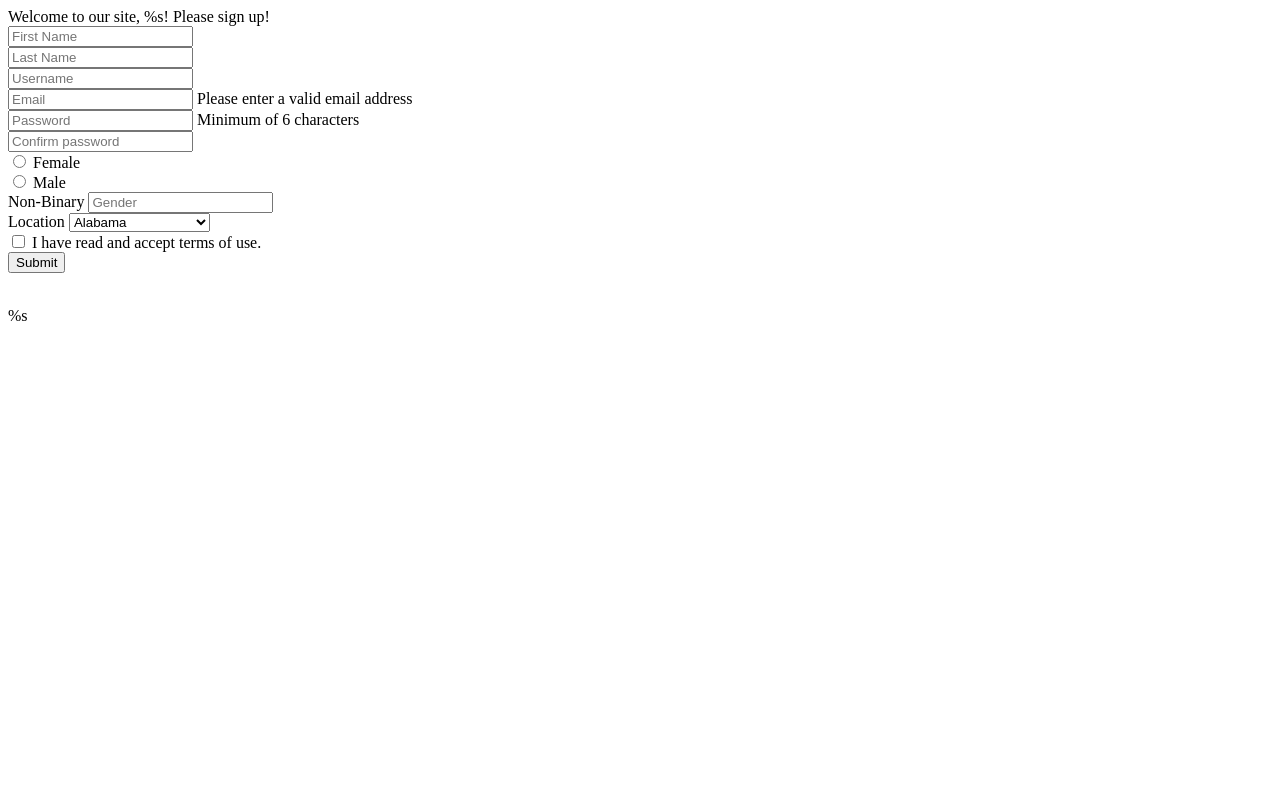
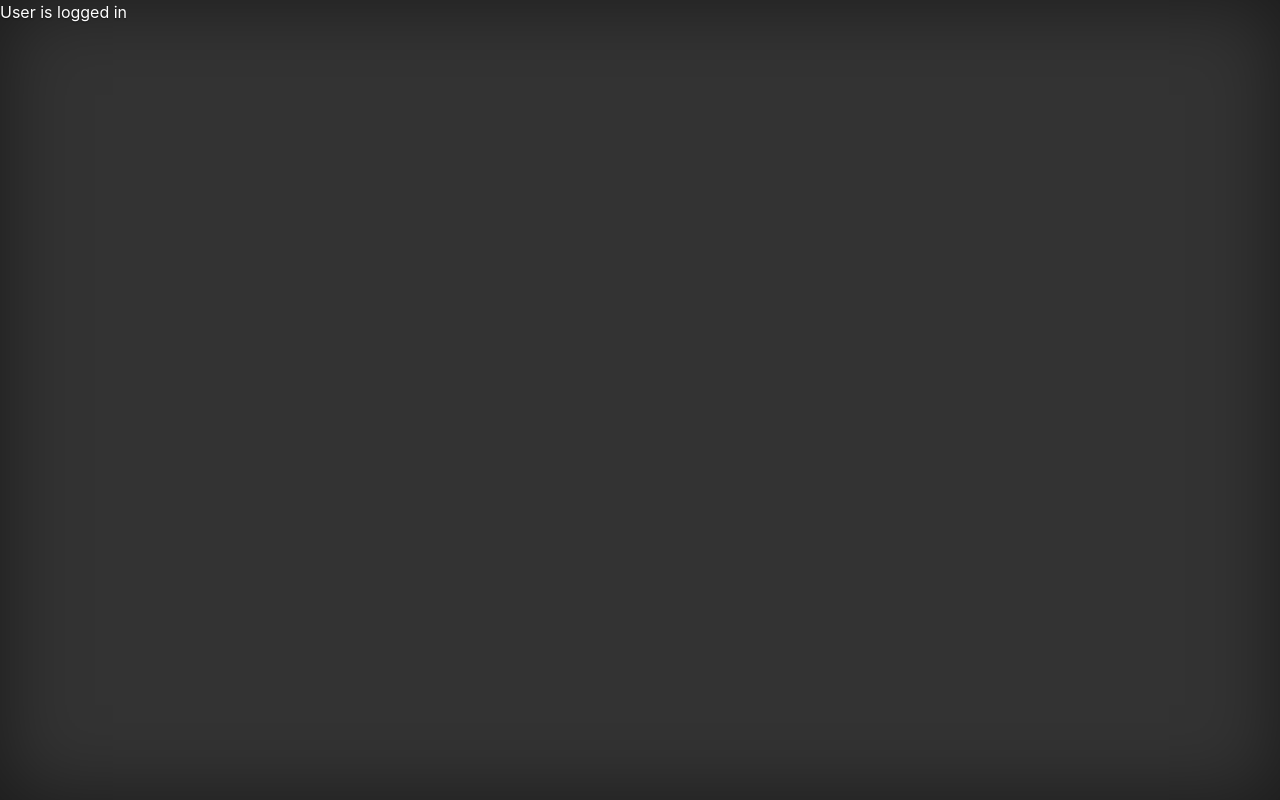
Before and after one commit to kennethmook18/readSmart, a Python web app: template templates/signup.html in a window 1280 px wide. Run offline with Jinja, Linux system fonts and the light colour scheme; the template is opened without the code that fills it, so the values that code supplies are empty.

Commit message:
Edited the homepage for our project and worked on login

```diff
--- a/templates/home.html
+++ b/templates/home.html
@@ -33,9 +33,9 @@
 
       <main role="main" class="inner cover">
         <h1 class="cover-heading">Welcome to the project.</h1>
-        <p class="lead">Cover is a one-page template for building simple and beautiful home pages. Download, edit the text, and add your own fullscreen background photo to make it your own.</p>
+        <p class="lead">Welcome to our application, where you can figure out how long something you're planning to do might take, and you can organize your schedule to become more productive</p>
         <p class="lead">
-          <a href="#" class="btn btn-lg btn-secondary">Learn more</a>
+          <a href="/login" class="btn btn-lg btn-secondary">Log In</a>
         </p>
       </main>
 
--- a/templates/signup.html
+++ b/templates/signup.html
@@ -1,33 +1,44 @@
 <head>
 <link rel="image_src" href="back-end/faveicon.ico">
+<link href="/css/bootstrap.min.css" rel="stylesheet">
+
+<link href="/css/cover.css" rel="stylesheet">
 <title>Sign Up</title>
 </head>
-Welcome to our site, %s!  Please sign up! <br>
-            <form data-toggle="validator" action="#" method="post">
+  {% if logged %}
+  <form data-toggle="validator" id = "login_form" action="#" method="post">
     <div class="form-group valid-form">
       <input type="text" class="form-control" id="inputName" name="firstname" placeholder="First Name" required="">
     </div>
+
     <div class="form-group valid-form">
       <input type="text" class="form-control" id="inputName" name="lastname" placeholder="Last Name" required="">
     </div>
+
     <div class="form-group valid-form">
       <input type="text" class="form-control" id="inputName" name="Username" placeholder="Username" required="">
     </div>
+
     <div class="form-group has-feedback">
       <input type="email" class="form-control" name="Email" placeholder="Email" data-error="That email address is invalid" required="">
       <span class="glyphicon form-control-feedback" aria-hidden="true"></span>
       <span class="help-block with-errors">Please enter a valid email address</span>
     </div>
+
     <div class="form-group">
       <input type="password" data-toggle="validator" data-minlength="6" class="form-control" id="inputPassword" name="Password" placeholder="Password" required="">
       <span class="help-block">Minimum of 6 characters</span>
     </div>
+
     <div class="form-group">
       <input type="password" class="form-control" id="inputPasswordConfirm" data-match="#inputPassword" data-match-error="Whoops, these don't match" name="Confirm password" placeholder="Confirm password" required="">
       <div class="help-block with-errors"></div>
     </div>
+
     <div class="form-group">
+
       <div class="radio">
+
         <label>
         <input type="radio" name="gender" required="">
         Female
@@ -102,18 +113,24 @@
       </select>
 
     </div>
+
     <div class="form-group">
       <div class="checkbox">
         <label>
           <input type="checkbox" id="terms" data-error="Before you wreck yourself" required="">
           I have read and accept terms of use.
         </label>
+
         <div class="help-block with-errors"></div>
       </div>
+
     </div>
     <div class="form-group">
       <button type="submit" class="btn btn-primary disabled">Submit</button>
     </div>
 
     </form>
-            </form><br> %s <br>
+
+  {% endif %}
+
+    User is logged in
```
Also changed, not shown: main.py (+25 -20 lines), 1 other file. Lines whose indentation alone changed are shown as unchanged.
